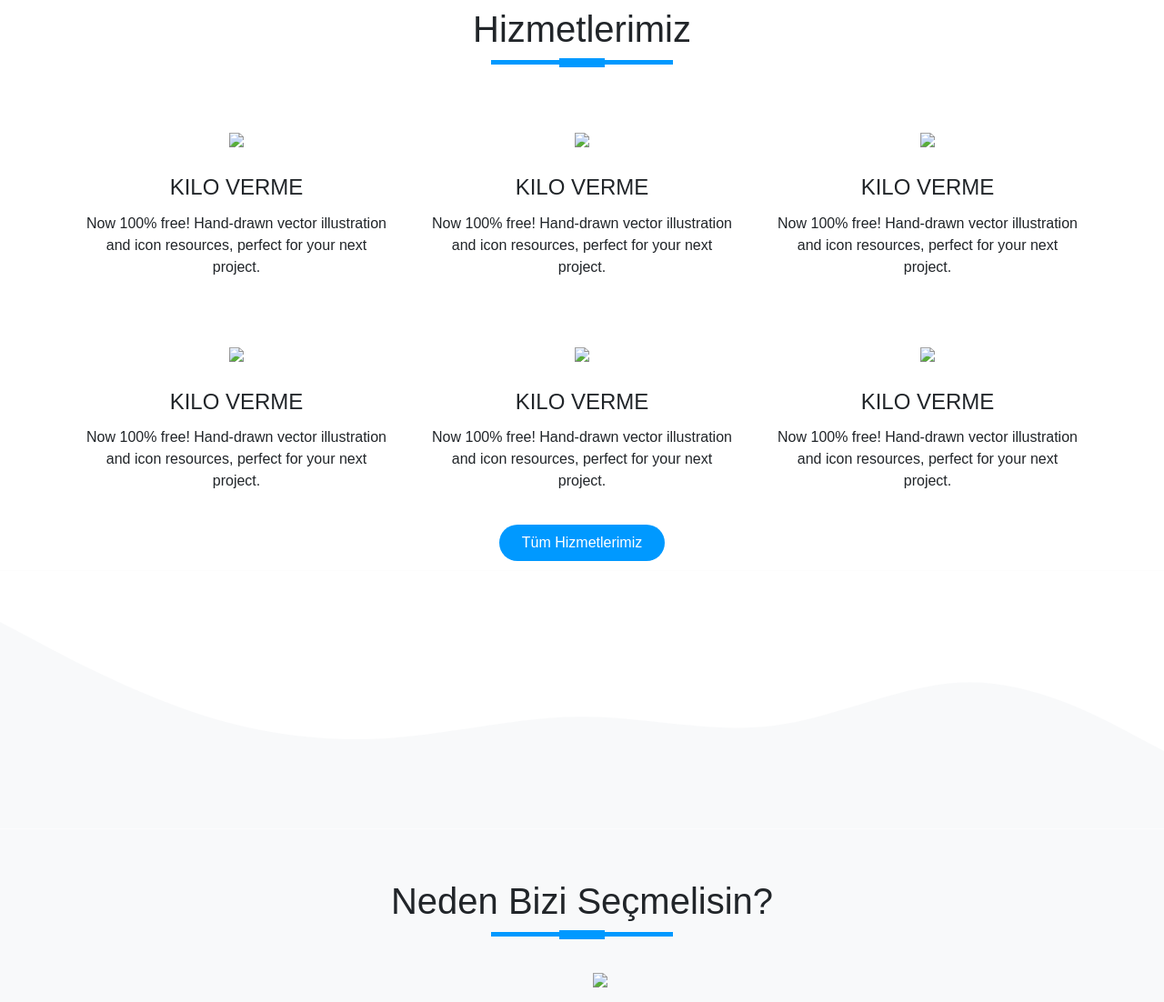
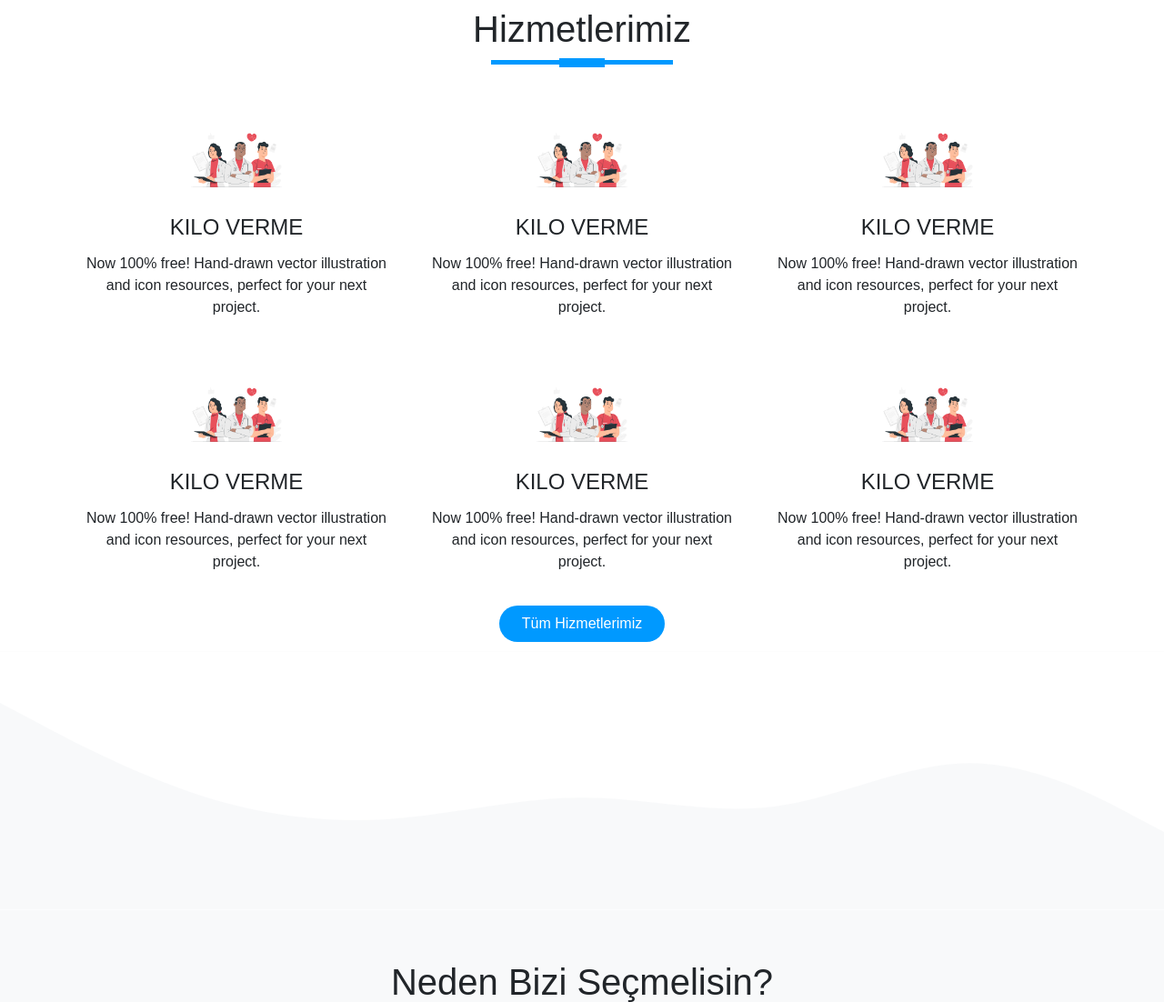
Before and after one commit to mecitdeniz/doga.github.io, a plain HTML site: page src/index.html in a window 1280 px wide. Shown: the part 851-1953 px from the top of the page at 91% size. Drawn offline with nearby package versions, Linux system fonts and the light colour scheme; files that its build step writes are made by us from their sources.

Commit message:
import fixes

```diff
--- a/src/index.html
+++ b/src/index.html
@@ -10,7 +10,7 @@
   <!-- Bootstrap CSS -->
   <link href="https://cdn.jsdelivr.net/npm/bootstrap@5.0.0-beta1/dist/css/bootstrap.min.css" rel="stylesheet"
     integrity="sha384-giJF6kkoqNQ00vy+HMDP7azOuL0xtbfIcaT9wjKHr8RbDVddVHyTfAAsrekwKmP1" crossorigin="anonymous">
-  <link rel="stylesheet" href="style.css">
+  <link rel="stylesheet" href="./css/style.css">
   <link rel="stylesheet" href="path/to/font-awesome/css/font-awesome.min.css">
 </head>
 
@@ -53,7 +53,7 @@
           <button type="button" class="btn btn-outline-light">Hemen Bize Ulaş</button>
         </div>
         <div class="col-md-6">
-          <img src="picture.png" class="img-fluid">
+          <img src="./images/picture.png" class="img-fluid">
         </div>
       </div>
     </div>
@@ -74,21 +74,21 @@
       <h1 class="title">Hizmetlerimiz</h1>
       <div class="row text-center">
         <div class="col-md-4 services">
-          <img src="picture.png" class="service-img">
+          <img src="./images/picture.png" class="service-img">
           <h4>Kilo Verme</h4>
           <p class="fs-6">Now 100% free! Hand-drawn vector illustration and icon resources, perfect for your
             next project.
           </p>
         </div>
         <div class="col-md-4 services">
-          <img src="picture.png" class="service-img">
+          <img src="./images/picture.png" class="service-img">
           <h4>Kilo Verme</h4>
           <p class="fs-6">Now 100% free! Hand-drawn vector illustration and icon resources, perfect for your
             next project.
           </p>
         </div>
         <div class="col-md-4 services">
-          <img src="picture.png" class="service-img">
+          <img src="./images/picture.png" class="service-img">
           <h4>Kilo Verme</h4>
           <p class="fs-6">Now 100% free! Hand-drawn vector illustration and icon resources, perfect for your
             next project.
@@ -97,21 +97,21 @@
       </div>
       <div class="row text-center">
         <div class="col-md-4 services">
-          <img src="picture.png" class="service-img">
+          <img src="./images/picture.png" class="service-img">
           <h4>Kilo Verme</h4>
           <p class="fs-6">Now 100% free! Hand-drawn vector illustration and icon resources, perfect for your
             next project.
           </p>
         </div>
         <div class="col-md-4 services">
-          <img src="picture.png" class="service-img">
+          <img src="./images/picture.png" class="service-img">
           <h4>Kilo Verme</h4>
           <p class="fs-6">Now 100% free! Hand-drawn vector illustration and icon resources, perfect for your
             next project.
           </p>
         </div>
         <div class="col-md-4 services">
-          <img src="picture.png" class="service-img">
+          <img src="./images/picture.png" class="service-img">
           <h4>Kilo Verme</h4>
           <p class="fs-6">Now 100% free! Hand-drawn vector illustration and icon resources, perfect for your
             next project.
@@ -169,7 +169,7 @@
           </ul>
         </div>
         <div class="col-md-6">
-          <img src="picture.png" class="img-fluid">
+          <img src="./images/picture.png" class="img-fluid">
         </div>
       </div>
     </div>
@@ -192,14 +192,14 @@
         <div class="col-md-5 testimonials">
           <p>En güzeli, en önemlisi, en rahatı aç kalmadan, sinirlenmeden, yiyerek, mutlu şekilde kilo verdim.
           </p>
-          <img src="picture.png">
+          <img src="./images/picture.png">
           <p class="user-details"><b>Melis İ.</b><br>Kütahya</p>
         </div>
         <div class="col-md-5 testimonials">
           <p>Çok teşekkür ederim size. 1 senedir kendi kendime uğraşıyordum. Ama bırakın kilo vermeyi, üstüne kilo
             almıştım. Doğru bildiğim yanlışları fark ettim bu sayede.
           </p>
-          <img src="chart.png">
+          <img src="./images/picture.png">
           <p class="user-details"><b>Zübeyde C.</b><br>İstanbul</p>
         </div>
       </div>
```
